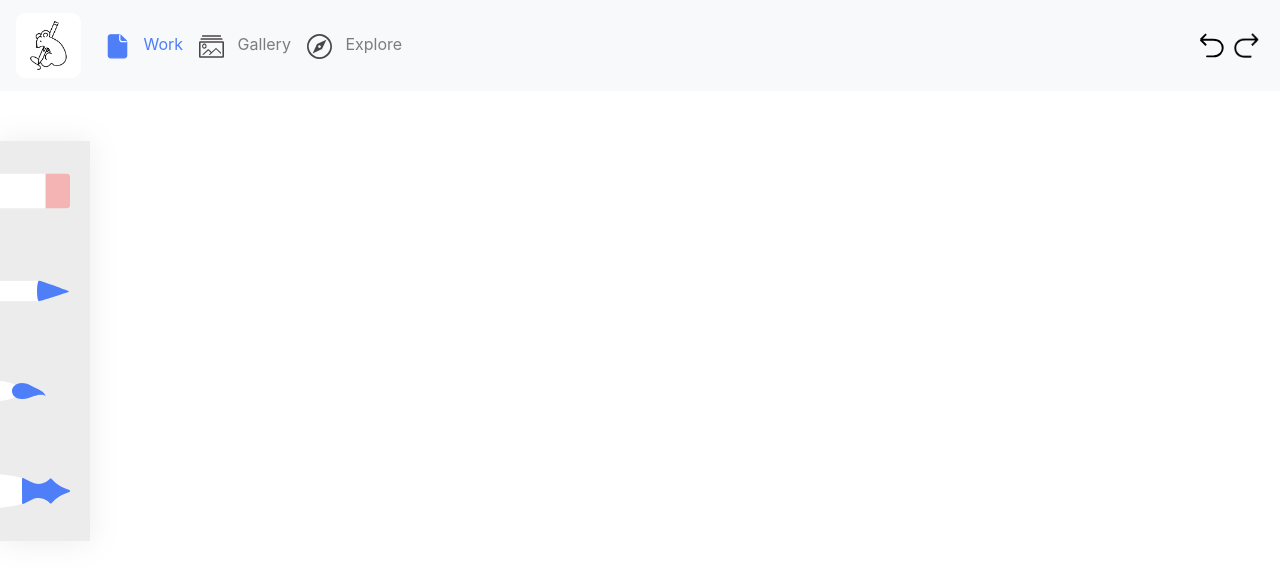
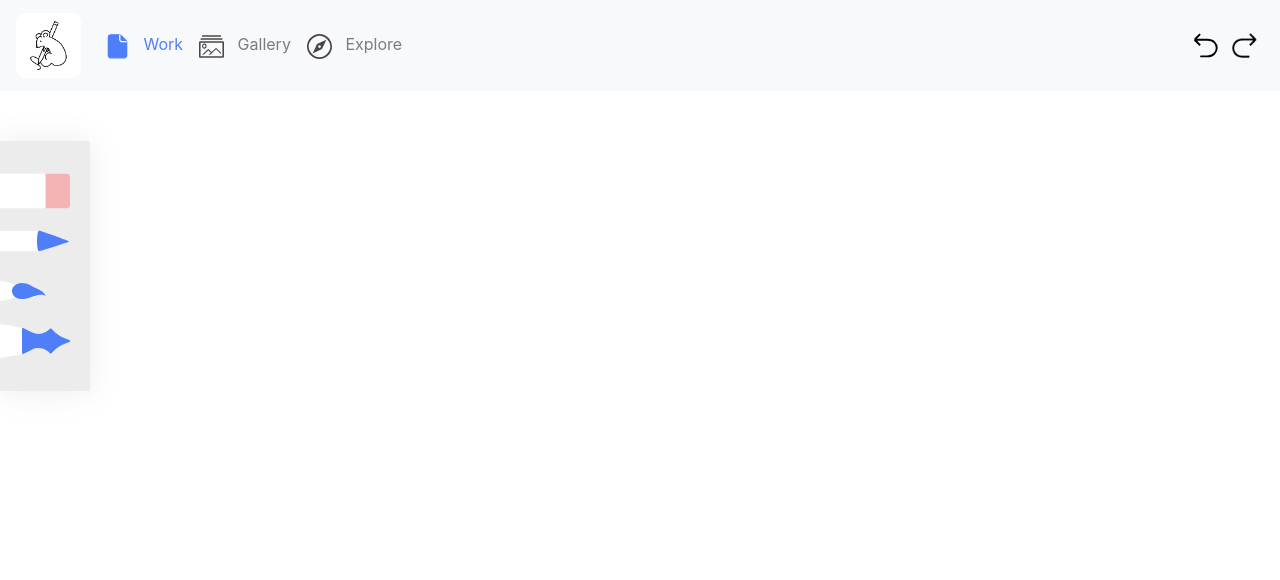
Before and after one commit to cs160-summer-2021/p3-starter-code-vuksavanna, a Django app: page /coloring/work in a window 1280 px wide. Shown: the top 580 px of the page. Run offline with Django 3.2, Linux system fonts and the light colour scheme; some libraries are stand-ins or nearby versions.

Commit message:
work page added

```diff
--- a/coloring/templates/coloring/work.html
+++ b/coloring/templates/coloring/work.html
@@ -10,16 +10,12 @@
 </head>
 <style>
 #arrows {
-  margin-left: 5px;
-  margin-right: 5px;
+  margin-left: 7px;
+  margin-right: 7px;
 }
 
 #current {
 	color: #4E7EF8;
-}
-
-#tool {
-	margin: 0px;
 }
 
 .container{
@@ -29,13 +25,19 @@
 	padding: 0px;
 	width: 90px;
 	position: absolute;
+  height: 250px;
 }
 
 .row {
-	padding: 0px;
+  height: 50px;
 }
+
+.col img{
+  margin-top: 0px;
+
+}
+
   </style>
-
 <body>
 
 	<!-- Navbar -->
@@ -78,6 +80,5 @@
 </div>
 
 
-
 </body>
 </html>
```
